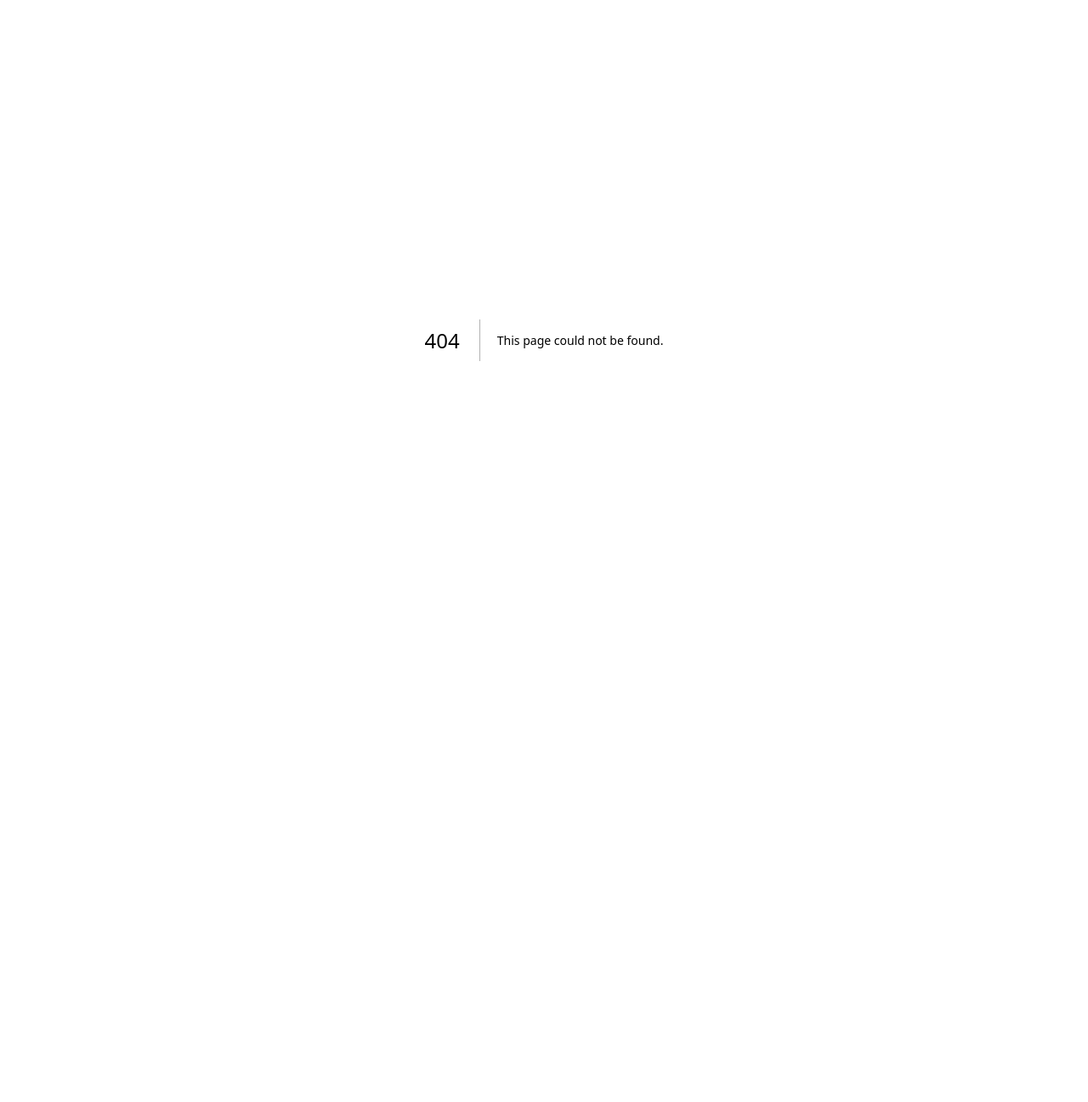
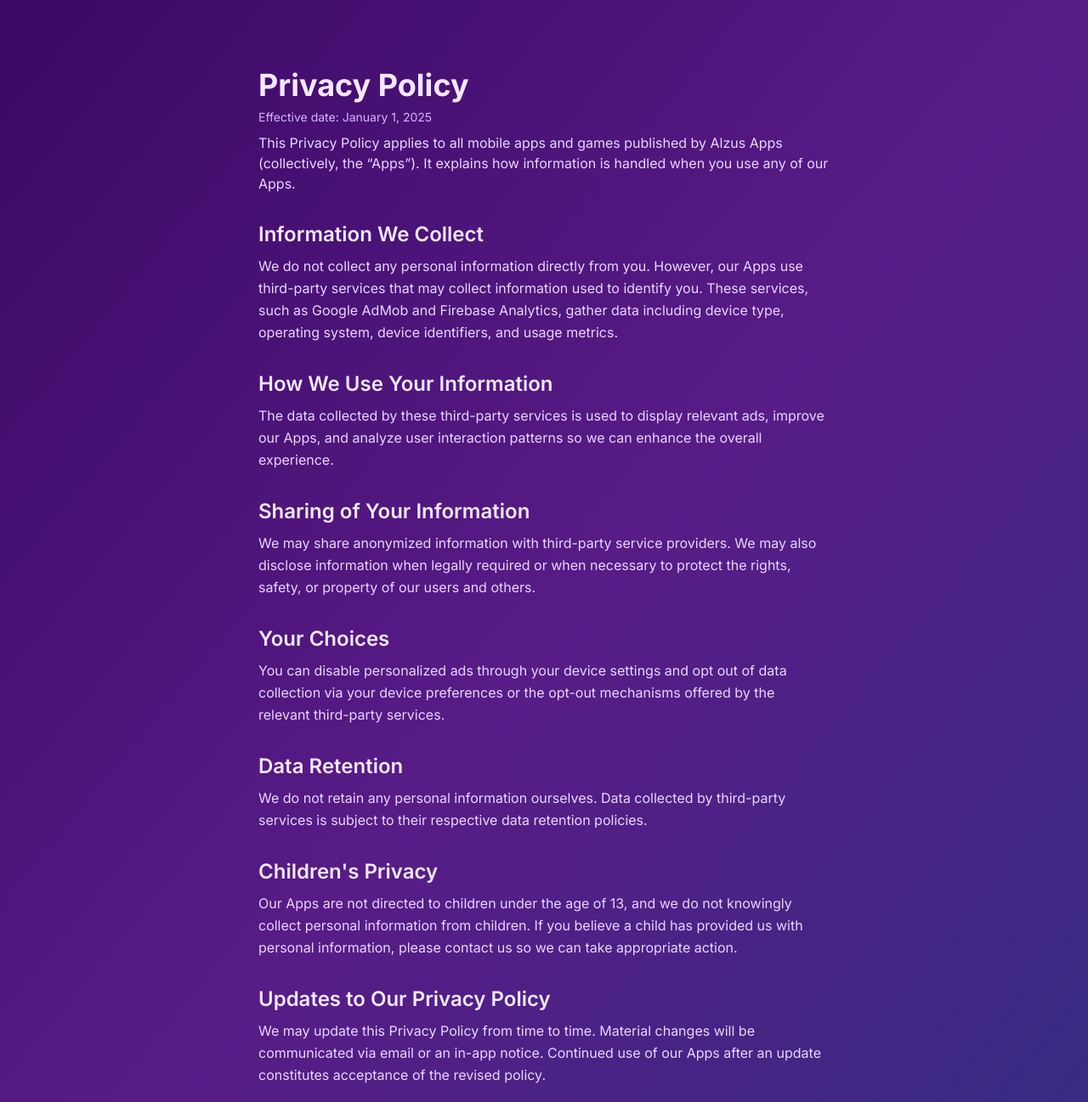
Before and after one commit to zejiran/alzus-apps-website, a Next.js app: page /privacy in a window 1280 px wide. Before the commit this address had no page. Shown: the top 1297 px of the page at 85% size. Before the commit the page ends 800 px from the top, so only its background shows below. Built offline with nearby package versions, Linux system fonts and the light colour scheme.

Commit message:
Add general privacy policy page covering all apps

```diff
--- a/src/app/page.tsx
+++ b/src/app/page.tsx
@@ -5,6 +5,7 @@ import { SparklesCore } from "@/components/ui/sparkles";
 import { motion } from "framer-motion";
 import { User, Zap, RefreshCw } from "lucide-react";
 import Image from "next/image";
+import Link from "next/link";
 
 interface IconCardProps {
   iconSrc: string;
@@ -119,6 +120,20 @@ export default function Home() {
         <SocialLink href="mailto:juanszalegria@gmail.com" icon="email" />
       </motion.div>
 
+      <motion.div
+        initial={{ opacity: 0 }}
+        animate={{ opacity: 1 }}
+        transition={{ duration: 0.5, delay: 1.3 }}
+        className="mt-8 relative z-20"
+      >
+        <Link
+          href="/privacy"
+          className="text-purple-400 hover:text-purple-200 transition-colors text-sm"
+        >
+          Privacy Policy
+        </Link>
+      </motion.div>
+
       <div className="absolute inset-0 w-full h-full">
         <SparklesCore
           id="tsparticles"
--- /dev/null
+++ b/src/app/privacy/page.tsx
@@ -0,0 +1,118 @@
+import type { Metadata } from "next";
+import Link from "next/link";
+
+export const metadata: Metadata = {
+  title: "Privacy Policy | Alzus Apps",
+  description:
+    "Privacy Policy covering all mobile apps and games published by Alzus Apps.",
+};
+
+interface PolicySectionProps {
+  title: string;
+  children: React.ReactNode;
+}
+
+export default function PrivacyPolicy() {
+  return (
+    <main className="min-h-screen w-full bg-gradient-to-br from-purple-950 via-purple-900 to-indigo-900 flex justify-center px-4 py-20">
+      <article className="flex w-full max-w-2xl flex-col gap-8 text-purple-100">
+        <header className="flex flex-col gap-2">
+          <h1 className="text-4xl font-bold">Privacy Policy</h1>
+          <p className="text-purple-300 text-sm">
+            Effective date: January 1, 2025
+          </p>
+          <p className="text-purple-200">
+            This Privacy Policy applies to all mobile apps and games published
+            by Alzus Apps (collectively, the &ldquo;Apps&rdquo;). It explains
+            how information is handled when you use any of our Apps.
+          </p>
+        </header>
+
+        <PolicySection title="Information We Collect">
+          We do not collect any personal information directly from you. However,
+          our Apps use third-party services that may collect information used to
+          identify you. These services, such as Google AdMob and Firebase
+          Analytics, gather data including device type, operating system, device
+          identifiers, and usage metrics.
+        </PolicySection>
+
+        <PolicySection title="How We Use Your Information">
+          The data collected by these third-party services is used to display
+          relevant ads, improve our Apps, and analyze user interaction patterns
+          so we can enhance the overall experience.
+        </PolicySection>
+
+        <PolicySection title="Sharing of Your Information">
+          We may share anonymized information with third-party service
+          providers. We may also disclose information when legally required or
+          when necessary to protect the rights, safety, or property of our users
+          and others.
+        </PolicySection>
+
+        <PolicySection title="Your Choices">
+          You can disable personalized ads through your device settings and opt
+          out of data collection via your device preferences or the opt-out
+          mechanisms offered by the relevant third-party services.
+        </PolicySection>
+
+        <PolicySection title="Data Retention">
+          We do not retain any personal information ourselves. Data collected by
+          third-party services is subject to their respective data retention
+          policies.
+        </PolicySection>
+
+        <PolicySection title="Children's Privacy">
+          Our Apps are not directed to children under the age of 13, and we do
+          not knowingly collect personal information from children. If you
+          believe a child has provided us with personal information, please
+          contact us so we can take appropriate action.
+        </PolicySection>
+
+        <PolicySection title="Updates to Our Privacy Policy">
+          We may update this Privacy Policy from time to time. Material changes
+          will be communicated via email or an in-app notice. Continued use of
+          our Apps after an update constitutes acceptance of the revised policy.
+        </PolicySection>
+
+        <PolicySection title="Contact Us">
+          If you have any questions about this Privacy Policy, you can reach us
+          on Telegram at{" "}
+          <a
+            href="https://t.me/juanszalegria"
+            target="_blank"
+            rel="noopener noreferrer"
+            className="underline hover:text-purple-300 transition-colors"
+          >
+            t.me/juanszalegria
+          </a>{" "}
+          or by email at{" "}
+          <a
+            href="mailto:juanszalegria@gmail.com"
+            className="underline hover:text-purple-300 transition-colors"
+          >
+            juanszalegria@gmail.com
+          </a>
+          .
+        </PolicySection>
+
+        <footer>
+          <Link
+            href="/"
+            className="text-purple-300 hover:text-purple-100 transition-colors text-sm"
+          >
+            &larr; Back to home
+          </Link>
+        </footer>
+      </article>
+    </main>
+  );
+}
+
+function PolicySection({ title, children }: PolicySectionProps) {
+  return (
+    <section className="flex flex-col gap-2">
+      <h2 className="text-2xl font-semibold">{title}</h2>
+      <p className="text-purple-200 leading-relaxed">{children}</p>
+    </section>
+  );
+}
```
